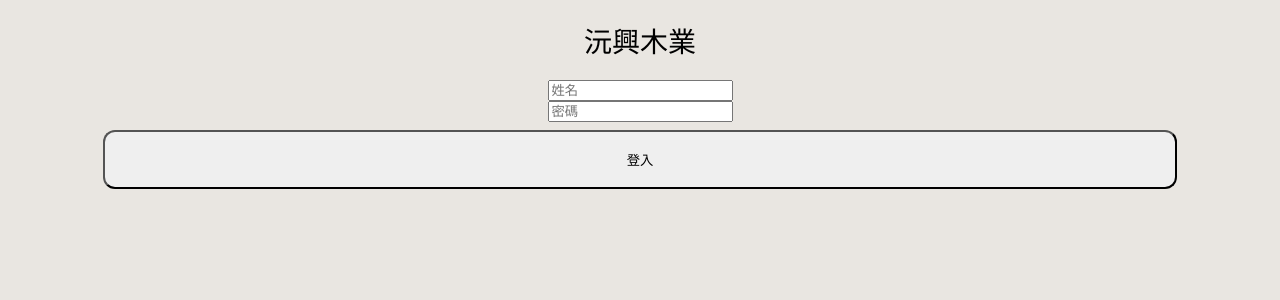
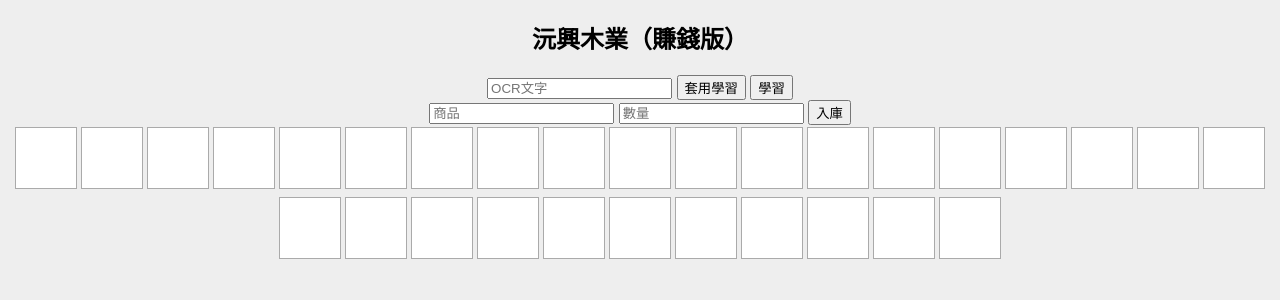
Before and after one commit to x0937952700-cmd/YUANXING, a Flask app: page / in a window 1280 px wide. Shown: the top 300 px of the page. Run offline with Flask 3, Linux system fonts and the light colour scheme; some libraries are stand-ins or nearby versions.

Commit message:
Update index.html

```diff
--- a/templates/index.html
+++ b/templates/index.html
@@ -3,120 +3,120 @@
 <head>
 <meta name="viewport" content="width=device-width">
 <style>
-body{font-family:Arial;background:#e9e6e1;text-align:center;}
-.title{font-size:28px;margin:20px;}
-.page{display:none;}
-.active{display:block;}
-button{padding:18px;margin:8px;width:85%;border-radius:12px;}
+body{font-family:Arial;text-align:center;background:#eee;}
+.cell{
+ width:60px;height:60px;border:1px solid #aaa;
+ display:inline-block;margin:2px;
+ background:#fff;
+}
+.drag{
+ background:#6fa8dc;color:#fff;
+}
 </style>
 </head>
 
 <body>
 
-<div class="title">沅興木業</div>
+<h2>沅興木業（賺錢版）</h2>
 
-<div id="login" class="page">
-<input id="u" placeholder="姓名"><br>
-<input id="p" placeholder="密碼"><br>
-<button onclick="login()">登入</button>
+<!-- OCR -->
+<div>
+<input id="ocr" placeholder="OCR文字">
+<button onclick="applyOCR()">套用學習</button>
+<button onclick="learnOCR()">學習</button>
 </div>
 
-<div id="home" class="page">
-<button onclick="go('stock')">入庫</button>
-<button onclick="go('ship')">出貨</button>
-<button onclick="go('warehouse')">倉庫</button>
-<button onclick="go('logs')">紀錄</button>
-</div>
-
-<div id="stock" class="page">
-<button onclick="go('home')">返回</button>
-<input id="p1" placeholder="商品">
-<input id="q1" placeholder="數量">
+<!-- 入庫 -->
+<div>
+<input id="p" placeholder="商品">
+<input id="q" placeholder="數量">
 <button onclick="add()">入庫</button>
 </div>
 
-<div id="ship" class="page">
-<button onclick="go('home')">返回</button>
-<input id="p2" placeholder="商品">
-<input id="q2" placeholder="數量">
-<button onclick="ship()">出貨</button>
-</div>
-
-<div id="warehouse" class="page">
-<button onclick="go('home')">返回</button>
-<div id="w"></div>
-</div>
-
-<div id="logs" class="page">
-<button onclick="go('home')">返回</button>
-<ul id="l"></ul>
-</div>
+<!-- 倉庫 -->
+<div id="warehouse"></div>
 
 <script>
-let user = localStorage.getItem("user")
 
-if(user){
-    go("home")
-}else{
-    go("login")
-}
+let dragItem="";
 
-function login(){
- fetch("/api/login",{
+/* OCR學習 */
+function learnOCR(){
+ let w=prompt("錯誤")
+ let c=prompt("正確")
+
+ fetch("/api/ocr_learn",{
   method:"POST",
   headers:{"Content-Type":"application/json"},
-  body:JSON.stringify({u:u.value,p:p.value})
- })
- .then(r=>r.json())
- .then(d=>{
-  if(d.error){alert(d.error);return}
-  user = u.value
-  localStorage.setItem("user",user)
-  go("home")
+  body:JSON.stringify({w:w,c:c})
  })
 }
 
-function go(id){
- document.querySelectorAll('.page').forEach(p=>p.classList.remove('active'))
- document.getElementById(id).classList.add('active')
+/* OCR套用 */
+function applyOCR(){
+ fetch("/api/ocr_apply?t="+ocr.value)
+ .then(r=>r.json())
+ .then(d=>ocr.value=d.text)
 }
 
+/* 入庫 */
 function add(){
  fetch("/api/add",{
   method:"POST",
   headers:{"Content-Type":"application/json"},
-  body:JSON.stringify({p:p1.value,q:q1.value,user:user})
+  body:JSON.stringify({p:p.value,q:Number(q.value)})
  })
 }
 
-function ship(){
- fetch("/api/ship",{
+/* 建倉庫 */
+function build(){
+ let w=document.getElementById("warehouse");
+ w.innerHTML="";
+
+ for(let i=0;i<30;i++){
+  let d=document.createElement("div");
+  d.className="cell";
+  d.dataset.loc="L"+i;
+
+  d.ondrop=(e)=>{
+    e.preventDefault()
+    fetch("/api/move",{
       method:"POST",
       headers:{"Content-Type":"application/json"},
-  body:JSON.stringify({p:p2.value,q:q2.value,user:user})
+      body:JSON.stringify({p:dragItem,loc:d.dataset.loc})
     })
   }
 
-function loadW(){
+  d.ondragover=(e)=>e.preventDefault()
+
+  w.appendChild(d)
+ }
+}
+
+/* 載入 */
+function load(){
  fetch("/api/warehouse")
  .then(r=>r.json())
  .then(d=>{
-  w.innerHTML=d.map(i=>`${i.p}(${i.q})`).join("<br>")
+  document.querySelectorAll(".cell").forEach(c=>c.innerHTML="")
+
+  d.forEach(i=>{
+    if(i.l){
+      let cell=[...document.querySelectorAll(".cell")]
+        .find(c=>c.dataset.loc===i.l)
+
+      if(cell){
+        cell.innerHTML=`<div draggable="true"
+          ondragstart="dragItem='${i.p}'"
+          class="drag">${i.p}<br>${i.q}</div>`
+      }
+    }
+  })
  })
 }
 
-function loadLogs(){
- fetch("/api/logs")
- .then(r=>r.json())
- .then(d=>{
-  l.innerHTML=d.map(i=>`<li>${i.u}:${i.a}</li>`).join("")
- })
-}
-
-setInterval(()=>{
- loadW()
- loadLogs()
-},2000)
+setInterval(load,2000)
+build()
 </script>
 
 </body>
```
Lines whose indentation alone changed are shown as unchanged.
